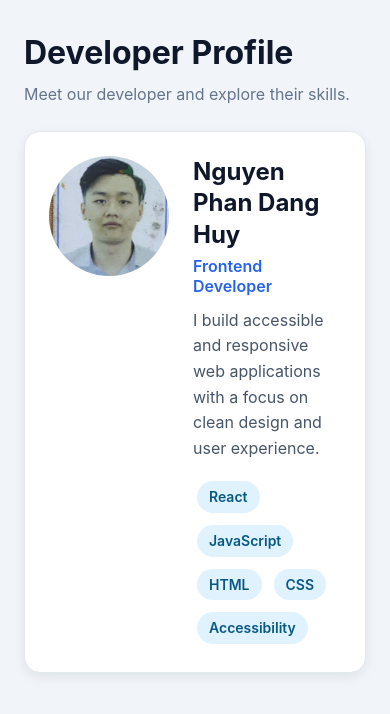
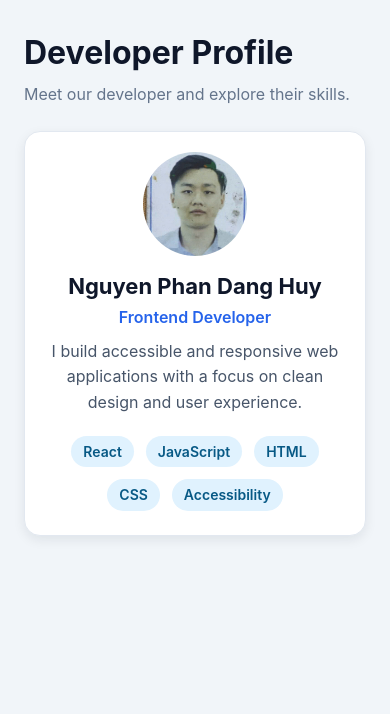
Before and after one commit to nguyenphandanghuy/Exercise_Lab3, a React (Vite) app: page / in a window 390 px wide. Shown: the top 714 px of the page. Built offline with nearby package versions, Linux system fonts and the light colour scheme.

Commit message:
style(ex1): improve responsive layout at 375px

```diff
--- a/src/components/DeveloperCard.module.css
+++ b/src/components/DeveloperCard.module.css
@@ -8,7 +8,7 @@
   padding: 24px;
   border: 1px solid #e2e8f0;
   border-radius: 16px;
-  background-color: #ffffff;
+  background-color: #fff;
   box-shadow: 0 4px 12px rgb(15 23 42 / 8%);
 }
 
@@ -22,6 +22,7 @@
 }
 
 .content {
+  flex: 1;
   min-width: 0;
 }
 
@@ -30,6 +31,7 @@
   color: #0f172a;
   font-size: 24px;
   line-height: 1.3;
+  overflow-wrap: anywhere;
 }
 
 .role {
@@ -50,24 +52,30 @@
   gap: 4px;
 }
 
-@media (max-width: 375px) {
+@media (max-width: 400px) {
   .card {
     flex-direction: column;
     align-items: center;
     gap: 16px;
-    padding: 16px;
+    padding: 20px 16px;
   }
 
   .avatar {
-    width: 96px;
-    height: 96px;
+    width: 104px;
+    height: 104px;
   }
 
   .content {
     width: 100%;
+    flex: none;
+    text-align: center;
   }
 
   .name {
-    font-size: 21px;
+    font-size: 22px;
+  }
+
+  .skills {
+    justify-content: center;
   }
 }
```
